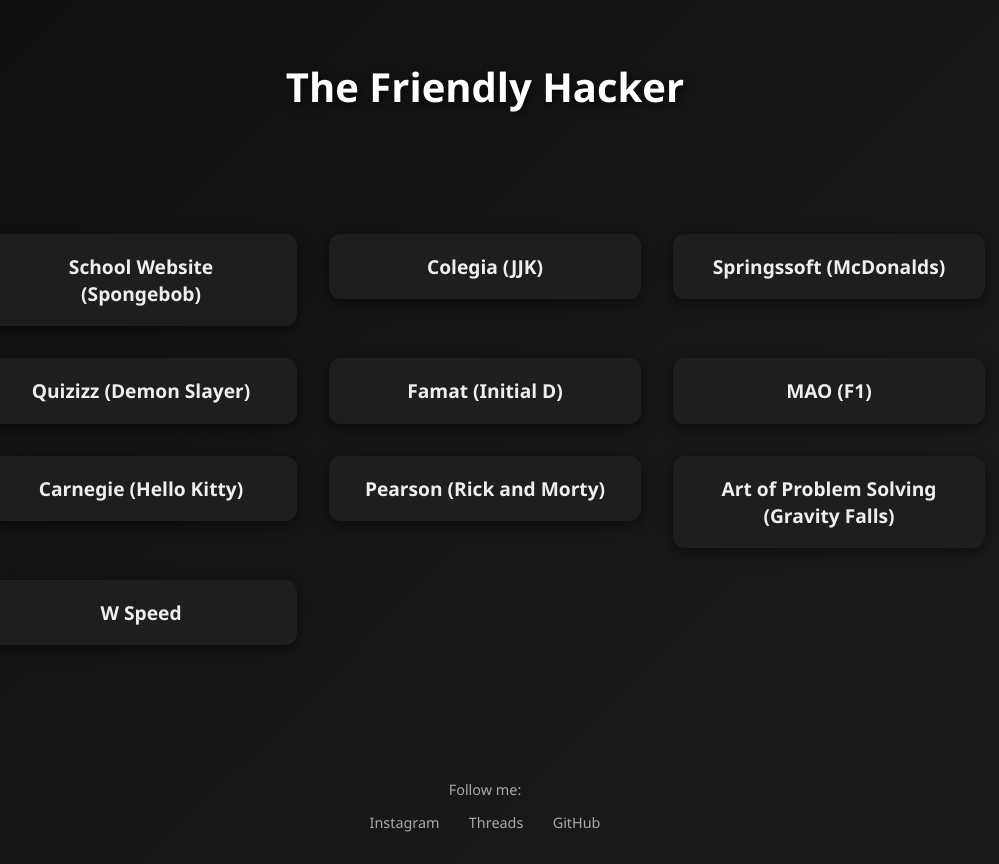
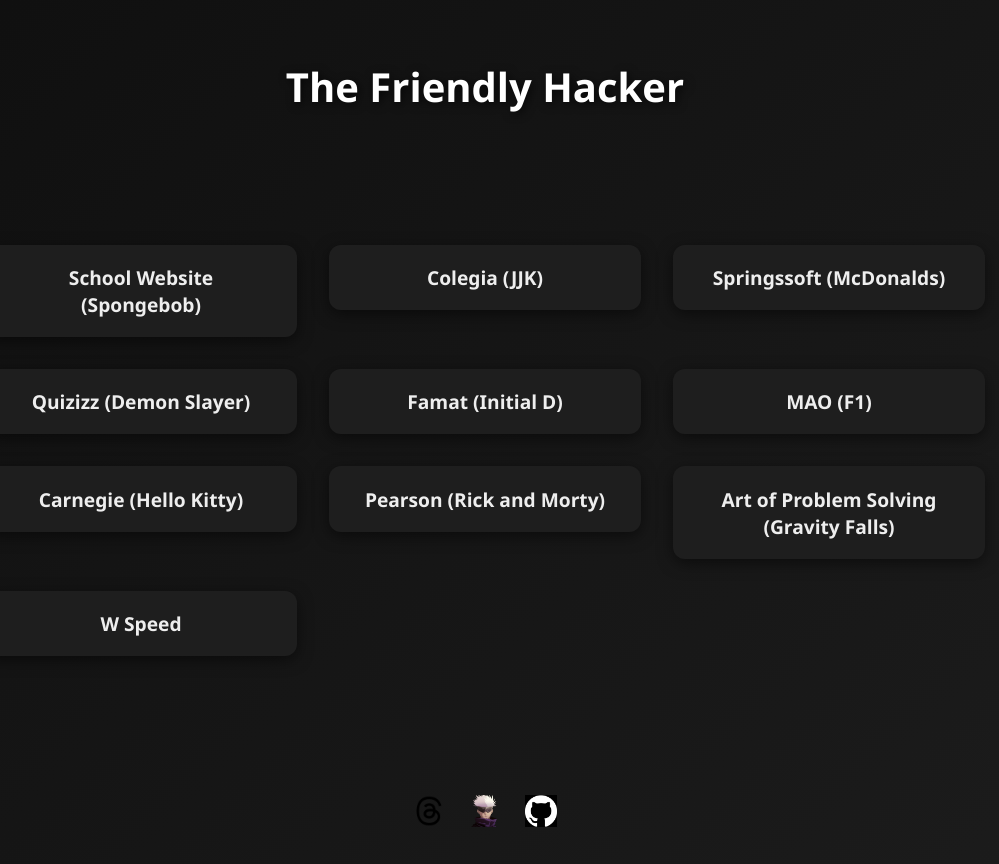
Before and after one commit to vanta9001/thefriendlyhacker, a plain HTML site: page index.html in a window 1280 px wide. Shown: the whole page, without its empty margins (155-1154 px from the left). Drawn offline with Linux system fonts and the light colour scheme.

Commit message:
Update index.html

```diff
--- a/index.html
+++ b/index.html
@@ -66,18 +66,24 @@
     footer {
       margin-top: 2rem;
       text-align: center;
-      font-size: 0.9rem;
-      color: #aaa;
     }
 
-    footer a {
-      color: #aaa;
-      margin: 0 0.8rem;
-      transition: color 0.3s ease;
+    .social-links {
+      display: flex;
+      justify-content: center;
+      gap: 1.5rem;
+      margin-top: 0.5rem;
     }
 
-    footer a:hover {
-      color: #fff;
+    .social-links a img {
+      width: 32px;
+      height: 32px;
+      transition: transform 0.3s ease, opacity 0.3s ease;
+    }
+
+    .social-links a img:hover {
+      transform: scale(1.2);
+      opacity: 0.8;
     }
   </style>
 </head>
@@ -97,10 +103,11 @@
   </div>
 
   <footer>
-    <p>Follow me:</p>
-    <a href="https://instagram.com/bogdanzogovic123" target="_blank">Instagram</a>
-    <a href="https://www.threads.net/@bogdanzogovic123" target="_blank">Threads</a>
-    <a href="https://github.com/vanta9001" target="_blank">GitHub</a>
+    <div class="social-links">
+      <a href="https://instagram.com/bogdanzogovic123" target="_blank"><img src="instagram.png" alt="Instagram"></a>
+      <a href="https://www.threads.net/@bogdanzogovic123" target="_blank"><img src="threads.png" alt="Threads"></a>
+      <a href="https://github.com/vanta9001" target="_blank"><img src="github.png" alt="GitHub"></a>
+    </div>
   </footer>
 </body>
 </html>
```
